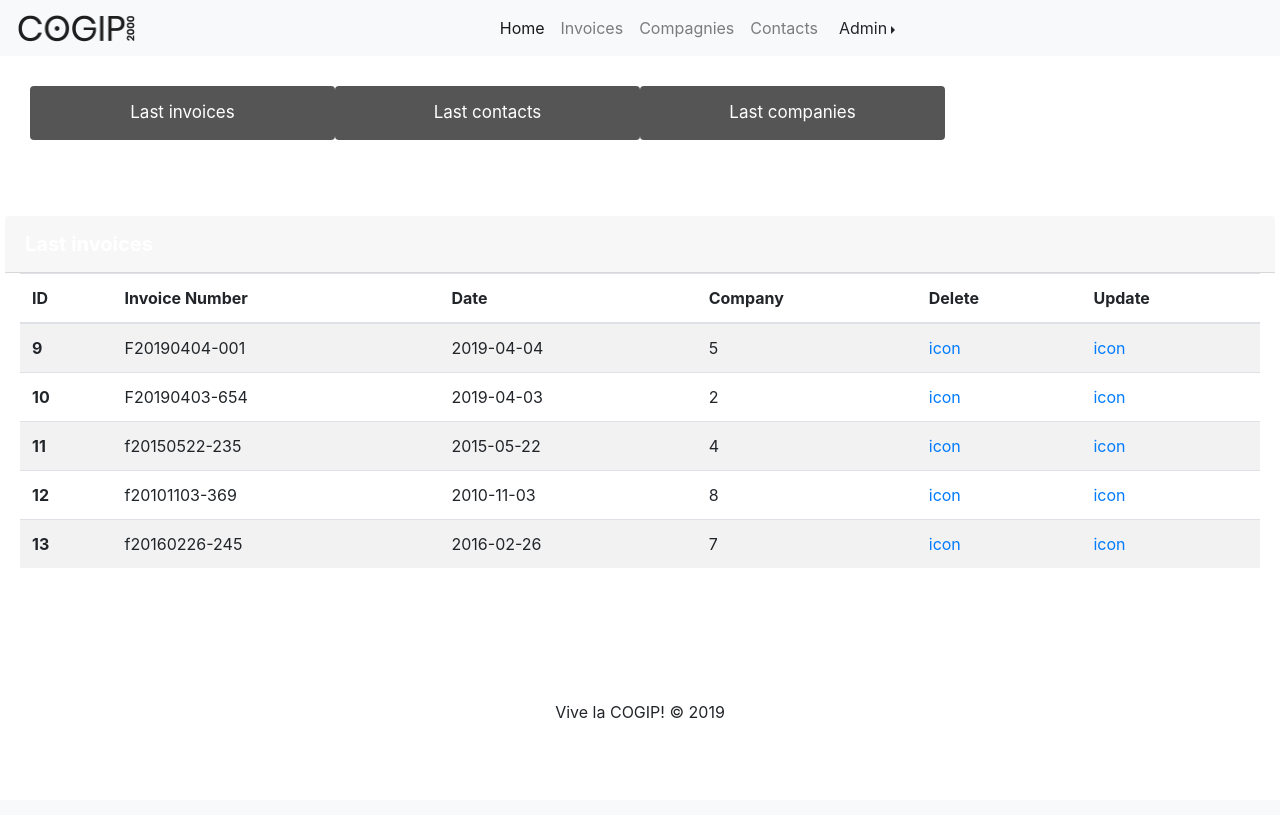
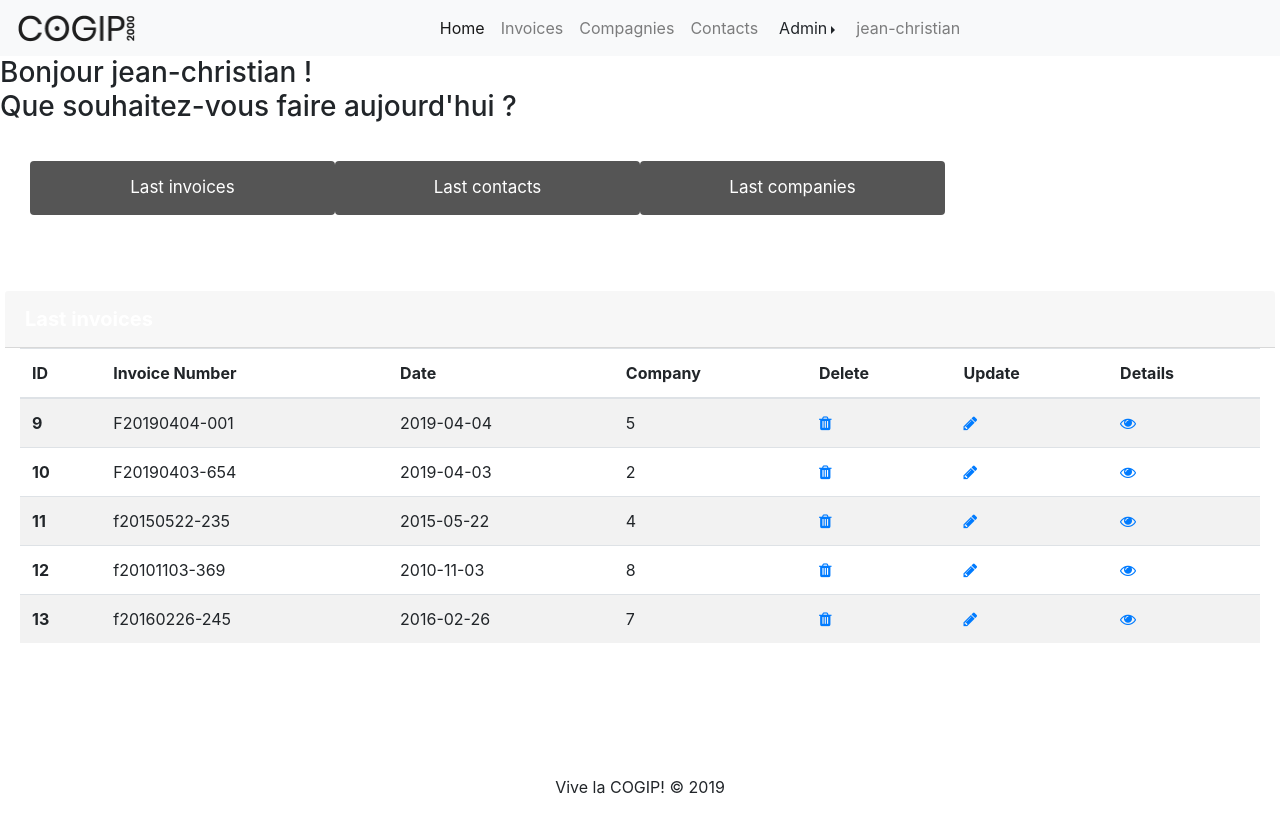
Before and after one commit to notfrancoistm/COGIP-App, a PHP site: page / in a window 1280 px wide, after a click on "Last invoices". Before the commit the page ends 719 px from the top, so only its background shows below. Run offline with PHP 8.4, Linux system fonts and the light colour scheme; a user stored in the database is signed in; data comes from the database, SQL or seed files in the repository.

Commit message:
adding button delete, update, details and message for user

```diff
--- a/session.php
+++ b/session.php
@@ -63,6 +63,7 @@ function authentification () {
 
       // if password is correct set $_SESSION['rights'] to user rights
       if ($pass_is_correct) {
+         $_SESSION['username'] = $user_data['login'];
          $_SESSION['rights'] = $user_data['rights'];
       }
       else {
--- a/view/component/menu-component.php
+++ b/view/component/menu-component.php
@@ -12,6 +12,7 @@
 
 
         <!-- ONLY for admin -->
+        <?php if ($_SESSION['rights'] === 'god') :?>
         <div class="btn-group dropright">
         <button type="button" class="btn dropdown-toggle" data-toggle="dropdown" aria-haspopup="true" aria-expanded="false">Admin</button>
           <div class="dropdown-menu" aria-labelledby="navbarDropdownMenuLink">
@@ -21,7 +22,10 @@
             <a class="dropdown-item" href="?page=contacts-create">New contact</a>
           </div>
         </div>
+        <?php endif ?>
         <!---->
+
+        <a class="nav-item nav-link" href="?page=dashboard"><?=$_SESSION['username']?></a>
       </div>
     </div>
   </nav>
--- a/view/home-view.php
+++ b/view/home-view.php
@@ -1,3 +1,8 @@
+<h3>
+    Bonjour <?=$_SESSION['username']?> !<br>
+    Que souhaitez-vous faire aujourd'hui ?
+</h3>
+
 <div class="btn-container">
     <div class="btn-container-box">
         <button type="button" class="btn btn-outline-success tablink" onclick="openPage('lastInvoice', this, '')">Last invoices</button>
@@ -20,6 +25,7 @@
                 <th scope="col">Company</th>
                 <th scope="col">Delete</th>
                 <th scope="col">Update</th>
+                <th scope="col">Details</th>
             </tr>
         </thead>
         <tbody>
@@ -30,8 +36,9 @@
                 <td><?=date('Y-m-d', strtotime($invoice['date']))?></td>
                 <td><?=$invoice['company']?></td>
                 <?php if ($_SESSION['rights'] === 'god') :?>
-                <td><a href="?page=invoices-delete&id=<?=$invoice['ID']?>">icon</a></td>
-                <td><a href="?page=invoices-edit&id=<?=$invoice['ID']?>">icon</a></td>
+                <td><a href="?page=invoices-delete&id=<?=$invoice['ID']?>" class="fa fa-trash" aria-hidden="true"></a></td>
+                <td><a href="?page=invoices-edit&id=<?=$invoice['ID']?>" class="fa fa-pencil" aria-hidden="true"></a></td>
+                <td><a href="?page=invoices-details&id=<?=$invoice['ID']?>" class="fa fa-eye" aria-hidden="true"></a></td>
                 <?php endif ?>
             </tr>
             <?php endforeach ?>
@@ -52,6 +59,9 @@
                 <th scope="col">Phone</th>
                 <th scope="col">Email</th>
                 <th scope="col">Company</th>
+                <th scope="col">Delete</th>
+                <th scope="col">Update</th>
+                <th scope="col">Details</th>
             </tr>
         </thead>
         <tbody>
@@ -63,8 +73,9 @@
                 <td><?=$contact['mail']?></td>
                 <td><?=$contact['company']?></td>
                 <?php if ($_SESSION['rights'] === 'god') :?>
-                <td><a href="?page=invoices-delete&id=<?=$invoice['ID']?>">icon</a></td>
-                <td><a href="?page=invoices-edit&id=<?=$invoice['ID']?>">icon</a></td>
+                <td><a href="?page=invoices-delete&id=<?=$invoice['ID']?>" class="fa fa-trash" aria-hidden="true"></a></td>
+                <td><a href="?page=invoices-edit&id=<?=$invoice['ID']?>" class="fa fa-pencil" aria-hidden="true"></a></td>
+                <td><a href="?page=invoices-details&id=<?=$invoice['ID']?>" class="fa fa-eye" aria-hidden="true"></a></td>
                 <?php endif ?>
             </tr>
             <?php endforeach ?>
@@ -85,6 +96,9 @@
                 <th scope="col">VAT</th>
                 <th scope="col">Country</th>
                 <th scope="col">Type</th>
+                <th scope="col">Delete</th>
+                <th scope="col">Update</th>
+                <th scope="col">Details</th>
             </tr>
         </thead>
         <tbody>
@@ -96,8 +110,9 @@
                 <td><?=$company['country']?></td>
                 <td><?=$company['type']?></td>
                 <?php if ($_SESSION['rights'] === 'god') :?>
-                <td><a href="?page=invoices-delete&id=<?=$invoice['ID']?>">icon</a></td>
-                <td><a href="?page=invoices-edit&id=<?=$invoice['ID']?>">icon</a></td>
+                <td><a href="?page=invoices-delete&id=<?=$invoice['ID']?>" class="fa fa-trash" aria-hidden="true"></a></td>
+                <td><a href="?page=invoices-edit&id=<?=$invoice['ID']?>" class="fa fa-pencil" aria-hidden="true"></a></td>
+                <td><a href="?page=invoices-details&id=<?=$invoice['ID']?>" class="fa fa-eye" aria-hidden="true"></a></td>
                 <?php endif ?>
             </tr>
             <?php endforeach ?>
```
